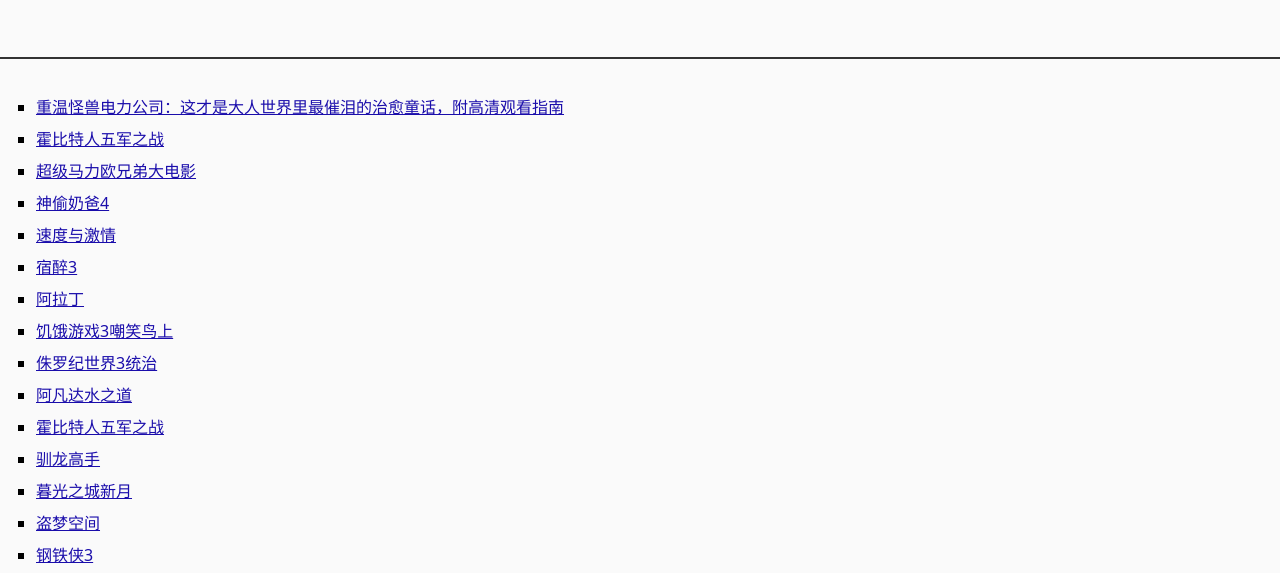
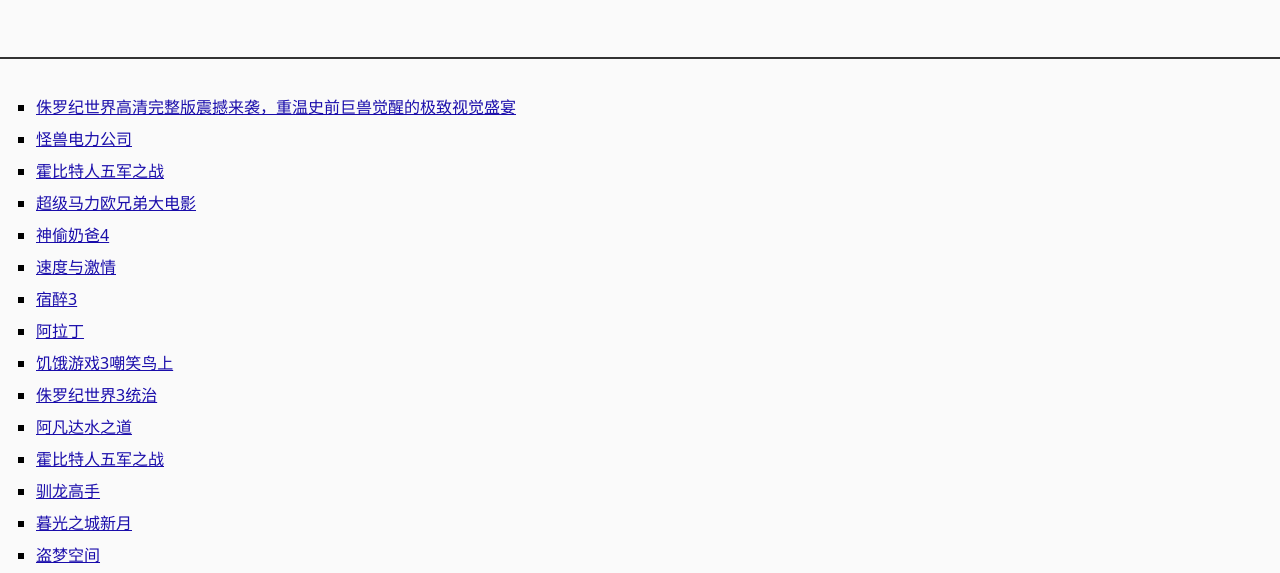
Before and after one commit to film-critique/journal, a plain HTML site: page index.html in a window 1280 px wide. Shown: the part 202-775 px from the top of the page. Drawn offline with Linux system fonts and the light colour scheme.

Commit message:
update index

```diff
--- a/index.html
+++ b/index.html
@@ -21,7 +21,8 @@
 <body class="hub_lqspi">
     <div class="hub_kedbg" role="banner"><h1>电影日志 - 沉浸式影评与硬核剧情解构</h1><h2>一个纯粹的电影仓库。定期更新硬核影评、首映观后感及经典电影的深度分析，带你跳出爆米花视角，重新发现光影世界的魅力。</h2></div>
     <div class="hub_abryp" role="main"><section><ul class="hub_yrsgx">
-<li><a href="https://film-critique.github.io/journal/docs/2026-11-15-4682df.html">重温怪兽电力公司：这才是大人世界里最催泪的治愈童话，附高清观看指南</a></li>
+<li><a href="https://film-critique.github.io/journal/docs/2026-11-15-7e8743.html">侏罗纪世界高清完整版震撼来袭，重温史前巨兽觉醒的极致视觉盛宴</a></li>
+                <li><a href="https://film-critique.github.io/journal/docs/2026-11-15-4682df.html">怪兽电力公司</a></li>
                 <li><a href="https://film-critique.github.io/journal/docs/2026-11-14-088b12.html">霍比特人五军之战</a></li>
                 <li><a href="https://film-critique.github.io/journal/docs/2026-11-13-b3127f.html">超级马力欧兄弟大电影</a></li>
                 <li><a href="https://film-critique.github.io/journal/docs/2026-11-12-e558d8.html">神偷奶爸4</a></li>
```
